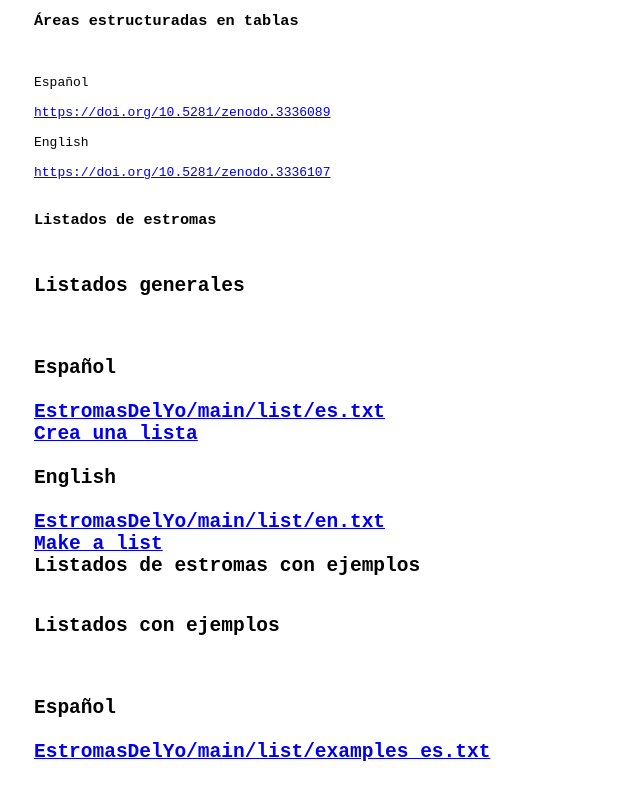
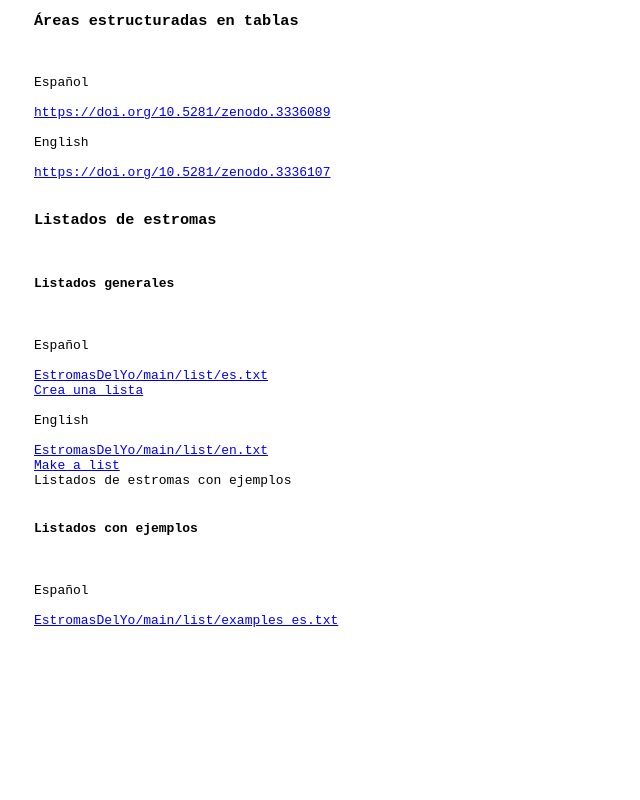
Before and after one commit to josepssv/EstromasDelYo, a plain HTML site: page index.html in a window 1280 px wide. Shown: the part 334-1134 px from the top of the page, without its empty margins (0-640 px from the left). After the commit the page ends 1011 px from the top, so only its background shows below. Drawn offline with Linux system fonts and the light colour scheme.

Commit message:
Update index.html

```diff
--- a/index.html
+++ b/index.html
@@ -20,7 +20,7 @@
 <a href="https://doi.org/10.5281/zenodo.3336107">https://doi.org/10.5281/zenodo.3336107</a>
 
 <h3>Listados de estromas</h3>
-<h2>Listados generales<h2>
+<h4>Listados generales</h4>
 
 Español
 
@@ -33,7 +33,7 @@
 <a href="main/list/makelist.html?lan=en">Make a list</a>
 Listados de estromas con ejemplos
 
-<h2>Listados con ejemplos<h2>
+<h4>Listados con ejemplos</h4>
 
 Español
 
```
